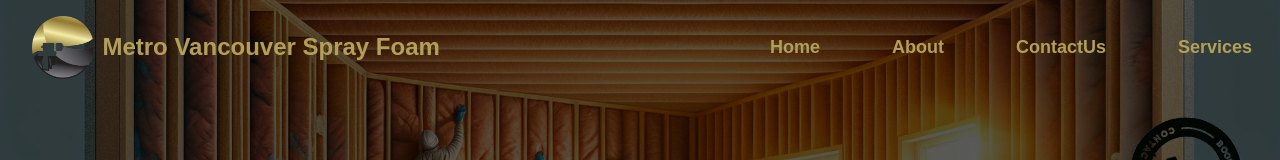
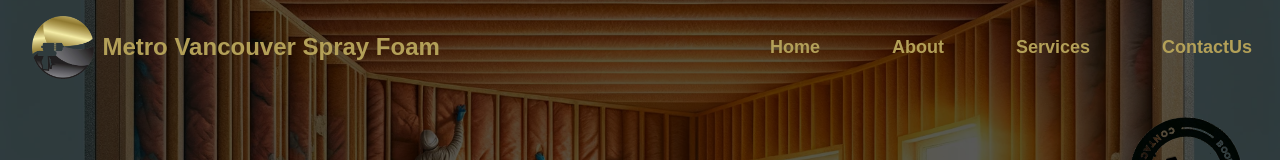
Before and after one commit to tusharjain2802/Metro-Vancouver-Spray-Foam, a React (Vite) app in the folder client/: page / in a window 1280 px wide. Shown: the top 160 px of the page. Built offline with nearby package versions, Linux system fonts and the light colour scheme.

Commit message:
Navbar Changes

```diff
--- a/client/src/Components/Header/MobileNavbar.jsx
+++ b/client/src/Components/Header/MobileNavbar.jsx
@@ -4,13 +4,8 @@ import { useEffect, useState } from "react";
 import { Link as RouteLink } from 'react-router-dom'
 function MobileNavbar() {
 
-  const NavigateLink = [
-    {
-      name: "Services",
-      to: '/services',
-    }
-  ]
-  const NavbarLinks = [
+
+  const NavbarLinksOne = [
     {
       name: "Home",
       to: "hero",
@@ -19,11 +14,23 @@ function MobileNavbar() {
       name: "About",
       to: "about",
     },
+
+  ];
+
+  const NavbarLinksTwo = [
+    {
+      name: "Services",
+      to: '/services',
+    }
+  ]
+
+  const NavbarLinksThree = [
     {
       name: "ContactUs",
       to: "contact",
     },
   ];
+
 
   const [prevScrollPos, setPrevScrollPos] = useState(window.pageYOffset);
   const [visible, setVisible] = useState(true);
@@ -94,7 +101,7 @@ function MobileNavbar() {
               : " hidden lg:flex"
               }`}
           >
-            {NavbarLinks.map((link, key) => (
+            {NavbarLinksOne.map((link, key) => (
               <li key={key}>
                 <ScrollLink
                   to={link.to}
@@ -106,8 +113,9 @@ function MobileNavbar() {
                 </ScrollLink>
               </li>
             ))}
+
             {
-              NavigateLink.map((link, key) => (
+              NavbarLinksTwo.map((link, key) => (
                 <li key={key}>
                   <RouteLink
                     to={link.to}
@@ -118,10 +126,22 @@ function MobileNavbar() {
                 </li>
               ))
             }
+            {NavbarLinksThree.map((link, key) => (
+              <li key={key}>
+                <ScrollLink
+                  to={link.to}
+                  smooth={true}
+                  offset={-20}
+                  className="md:block hidden px-1 py-2 font-sedan font-semibold text-lg leading-7 cursor-pointer lg:inline"
+                >
+                  {link?.name}
+                </ScrollLink>
+              </li>
+            ))}
 
 
             <div className="block md:hidden">
-              {NavbarLinks.map((link, key) => (
+              {NavbarLinksOne.map((link, key) => (
                 <li key={key}>
                   <ScrollLink
                     to={link.to}
@@ -134,7 +154,7 @@ function MobileNavbar() {
                 </li>
               ))}
               {
-                NavigateLink.map((link, key) => (
+                NavbarLinksTwo.map((link, key) => (
                   <li key={key}>
                     <RouteLink
                       to={link.to}
@@ -145,6 +165,18 @@ function MobileNavbar() {
                   </li>
                 ))
               }
+              {NavbarLinksThree.map((link, key) => (
+                <li key={key}>
+                  <ScrollLink
+                    to={link.to}
+                    smooth={true}
+                    offset={-20}
+                    className="md:block hidden px-1 py-2 font-sedan font-semibold text-lg leading-7 cursor-pointer lg:inline"
+                  >
+                    {link?.name}
+                  </ScrollLink>
+                </li>
+              ))}
             </div>
 
           </ul>
```
